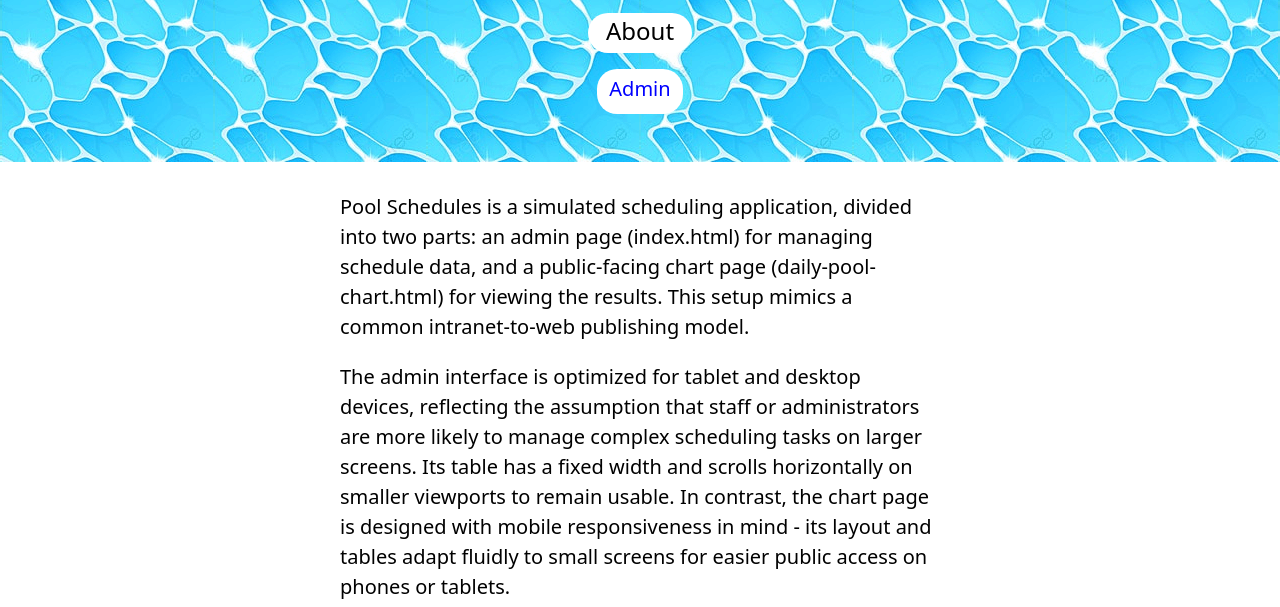
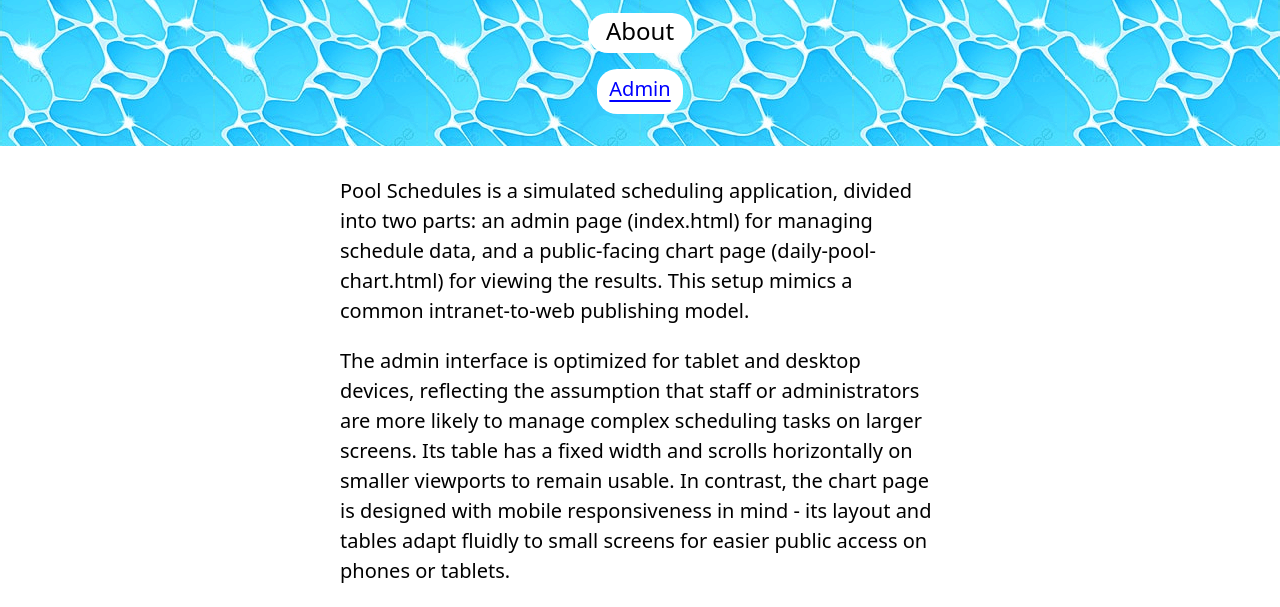
Before and after one commit to chrisnajman/pool-schedules, a plain HTML site: page about.html in a window 1280 px wide. Shown: the part 131-738 px from the top of the page. Drawn offline with Linux system fonts and the light colour scheme.

Commit message:
Simplified primary navigation

```diff
--- a/about.html
+++ b/about.html
@@ -35,14 +35,7 @@
             <span>Pool Schedules</span>
         </p>
         <h1>About</h1>
-        <div class="primary-navigation">
-            <nav>
-                <ul>
-                    <li><a href="./">Admin</a></li>
-                </ul>
-            </nav>
-
-        </div>
+        <nav class="primary-navigation"><a href="./">Admin</a></nav>
     </header>
 
     <main class="main" id="main-content">
--- a/style.css
+++ b/style.css
@@ -236,7 +236,7 @@ code {
     display: flex;
     flex-direction: column;
     gap: 1rem;
-    padding-block: 3rem;
+    padding-block: 3rem 2rem;
     margin-block-start: 0;
 }
 
@@ -624,20 +624,8 @@ button[role="tab"] {
 
 /* Primary Navigation */
 .primary-navigation {
-    position: relative;
-    & nav {
-        width: fit-content;
-        margin: 0 auto;
-    }
-
-    & ul {
-        list-style: "";
-        display: flex;
-        gap: 1.25rem;
-        align-items: baseline;
-        width: fit-content;
-        margin-inline: auto;
-    }
+    width: fit-content;
+    margin: 0 auto;
     & a {
         color: var(--accent-colour);
         background-color: var(--body-bg);
@@ -646,11 +634,11 @@ button[role="tab"] {
         display: block;
         border-radius: var(--border-radius);
         cursor: pointer;
-        text-decoration: none;
+        text-decoration: underline;
+        text-underline-offset: 0.25rem;
 
         &:hover {
-            border-block-end: 0.3125rem solid var(--body-fg);
-            color: var(--body-fg);
+            opacity: 0.75;
         }
     }
 }
```
Also changed, not shown: index.html (+1 -8 lines).
